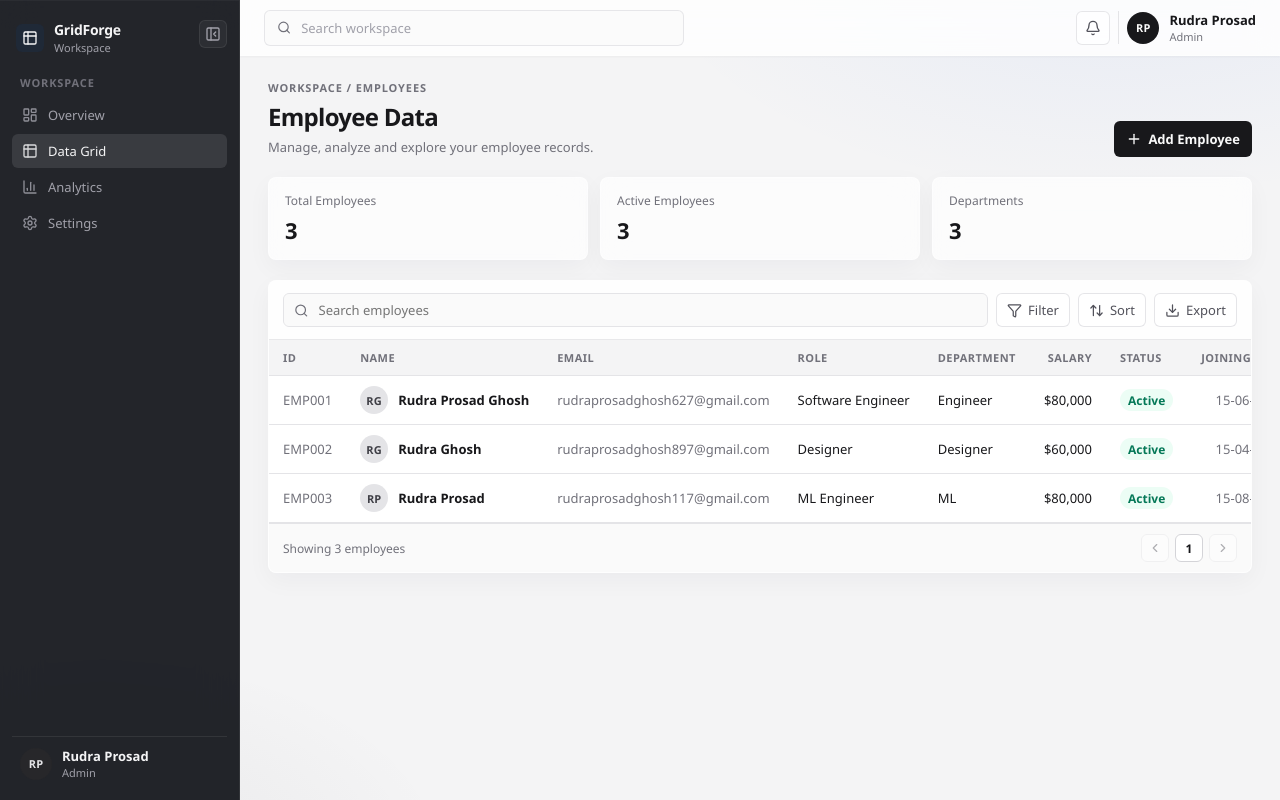
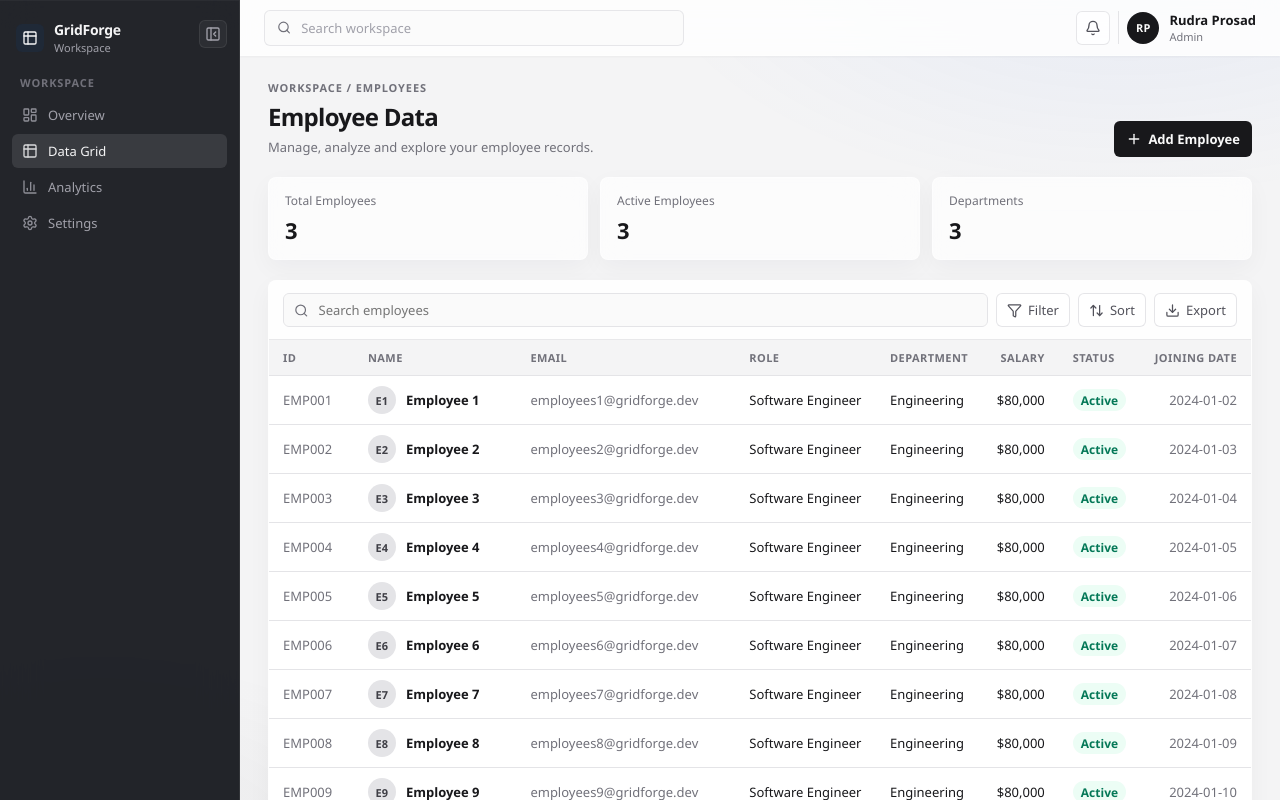
Before and after one commit to Rudra2004-dev/gridforge, a React (Vite) app: page / in a window 1280 px wide. Shown: the top 800 px of the page. Built offline with nearby package versions, Linux system fonts and the light colour scheme.

Commit message:
Add Vitualization

```diff
--- a/src/components/grid/DataGrid.tsx
+++ b/src/components/grid/DataGrid.tsx
@@ -1,6 +1,14 @@
 import { ArrowUpDown, ChevronLeft, ChevronRight, Download, Filter, Search } from "lucide-react";
-import { employees } from "../../features/employees/employee.data";
+//import { employees } from "../../features/employees/employee.data";
 import type { EmployeeStatus } from "../../features/employees/employee.types";
+import { generateEmployees } from "../../features/employees/employee.generator";
+
+
+
+
+const employees = generateEmployees(1000);
+
+
 
 const salaryFormatter = new Intl.NumberFormat("en-US", {
   style: "currency",
--- /dev/null
+++ b/src/features/employees/employee.generator.ts
@@ -0,0 +1,20 @@
+import type {Employee} from "./employee.types"
+
+export function generateEmployees(count: number): Employee[]{
+    const employees: Employee[] = [];
+
+    for(let i = 1; i <= count; i++) {
+        employees.push({
+            id: `EMP${String(i).padStart(3, "0")}`,
+            name: `Employee ${i}`,
+            email: `employees${i}@gridforge.dev`,
+            role: "Software Engineer",
+            department: "Engineering",
+            salary: 80000,
+            status: "Active",
+            joiningDate: `2024-01-${String((i % 28) + 1).padStart(2, "0")}`,
+          });
+    }
+
+    return employees;
+}
```
Also changed, not shown: src/components/grid/VirtualizedRows.tsx (added, +63 -0 lines).
